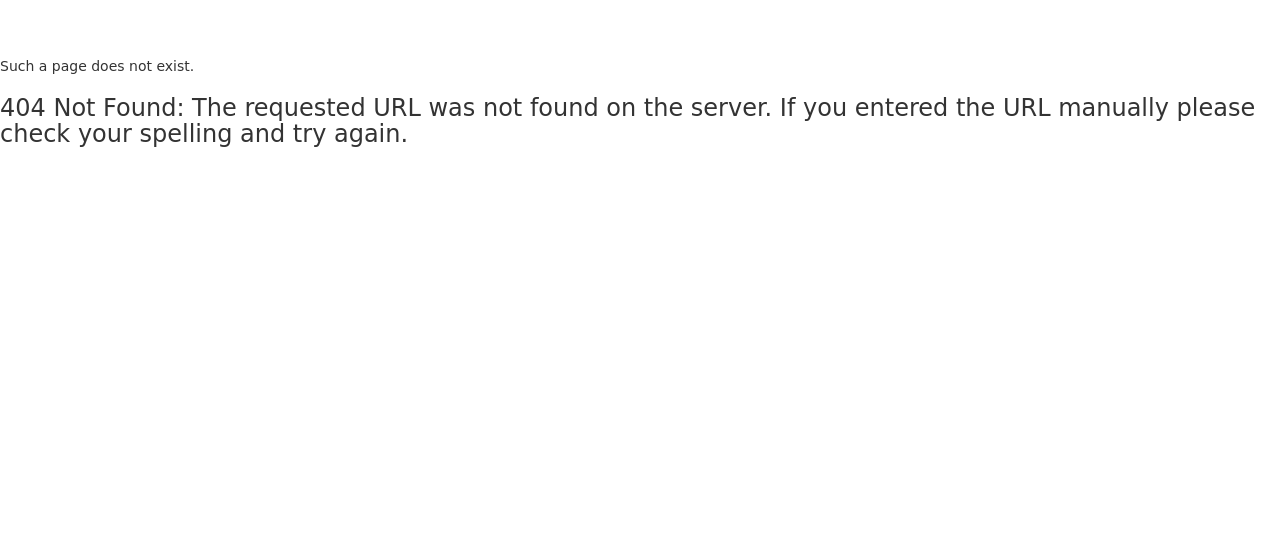
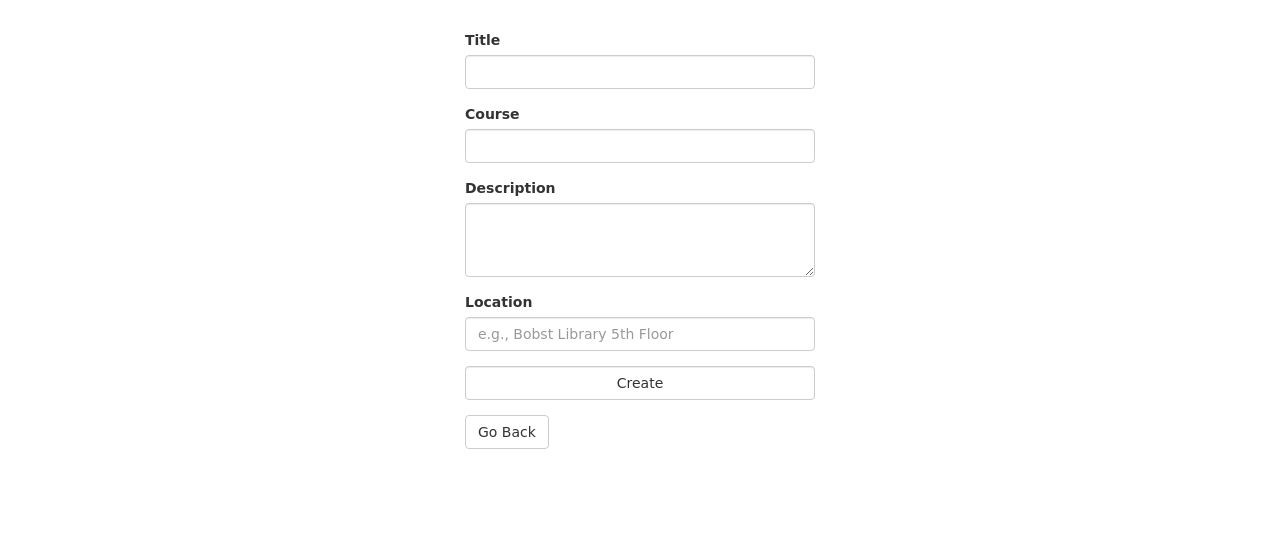
Before and after one commit to peanutoil/StudyBuddies, a Flask app: page /create in a window 1280 px wide. Shown: the part 196-747 px from the top of the page. Run offline with Flask 2, Linux system fonts and the light colour scheme; some libraries are stand-ins or nearby versions; some web fonts are replaced.

Commit message:
Clean up and add create page

```diff
--- a/main.py
+++ b/main.py
@@ -6,7 +6,9 @@ from flask_moment import Moment
 from datetime import datetime
 
 fl = Flask("study")
+
 Bootstrap(fl)
+
 moment = Moment(fl)
 fl.config["SECRET_KEY"] = "RANDOMkey"
 fl.config['MONGO_URI'] = "mongodb://localhost:27017/study-db"
@@ -101,7 +103,7 @@ def searching(search):
     return searchResults
 
 
-@fl.route("/viewSearch", methods=["GET", "POST"])
+@fl.route("/viewsearch", methods=["GET", "POST"])
 def viewSearch():
     if request.method == "GET":
         return render_template("viewsearch.html", allSearches=searchData)
@@ -109,18 +111,30 @@ def viewSearch():
         return redirect("/view")
 
 
-@fl.route("/upload", methods=["GET", "POST"])
-def upload():
+@fl.route("/create", methods=["GET", "POST"])
+def create():
     if request.method == "GET":
-        return render_template("upload.html")
+        return render_template("create.html")
     elif request.method == "POST":
-        flash("Successfully uploaded!")
+        flash("Successfully created a post!")
+
         for item in request.form:
-            title = request.form['title']
-            filename = request.form['filename']
-        entry = {"title": title, "filename": filename,
-                 "user": session["info"]["email"], "time": datetime.utcnow()}
+            title = request.form["title"]
+            subject = request.form["subject"]
+            location = request.form["location"]
+            description = request.form["description"]
+
+        entry = {
+            "title": title,
+            "subject": subject,
+            "location": location,
+            "description": description,
+            "user": session["info"]["email"],
+            "time": datetime.utcnow()
+        }
+
         mongo.db.posts.insert_one(entry)
+
         return redirect("/user")
 
 
--- a/static/styles/base.css
+++ b/static/styles/base.css
@@ -2,6 +2,10 @@
 
 body {
     font-family: 'Baloo Tamma 2', cursive;
+}
+
+.jumbotron {
+    background-image: url('https://99designs-blog.imgix.net/blog/wp-content/uploads/2018/12/Gradient_builder_2.jpg');
 }
 
 .footer {
@@ -16,5 +20,5 @@ body {
 }
 
 .form-control {
-margin-bottom: 15px;
+    margin-bottom: 15px;
 }
--- /dev/null
+++ b/templates/create.html
@@ -0,0 +1,48 @@
+{% extends "base.html" %}
+{% block title %}Create a study group{% endblock %}
+{% block content %}
+{{ super() }}
+<div class="jumbotron">
+    <div class="container">
+        <h1>Create a study group</h1>
+    </div>
+</div>
+<div class="container">
+    <div class="row">
+        <div class="col-md-12">
+            <div class="flashMsg">
+                {% for msg in get_flashed_messages() %}
+                <div class="alert alert-success alert-dismissible">
+                    <a href="#" class="close" data-dismiss="alert" aria-label="close">&times;</a>
+                    <strong>{{msg}}</strong>
+                </div>
+                {% endfor %}
+            </div>
+        </div>
+    </div>
+</div>
+<div class="container">
+    <div class="col-md-4 col-md-offset-4">
+        <form method="POST">
+            <div class="mb-3">
+                <label for="title" class="form-label">Title</label>
+                <input type="text" class="form-control" id="title" placeholder="" />
+            </div>
+            <div class="mb-3">
+                <label for="subject" class="form-label">Course</label>
+                <input type="text" class="form-control" id="subject" placeholder="" />
+            </div>
+            <div class="mb-3">
+                <label for="description" class="form-label">Description</label>
+                <textarea class="form-control" id="description" rows="3"></textarea>
+            </div>
+            <div class="mb-3">
+                <label for="location" class="form-label">Location</label>
+                <input type="text" class="form-control" id="location" placeholder="e.g., Bobst Library 5th Floor" />
+            </div>
+            <input type="submit" class="form-control btn btn-default" value="Create" />
+        </form>
+        <a href="/" class="btn btn-default">Go Back</a>
+    </div>
+</div>
+{% endblock %}
--- a/templates/error.html
+++ b/templates/error.html
@@ -2,8 +2,7 @@
 {% block title %}Login{% endblock %}
 {% block content %}
 {{ super() }}
-<div class="jumbotron"
-    style="background-image: url('https://99designs-blog.imgix.net/blog/wp-content/uploads/2018/12/Gradient_builder_2.jpg')">
+<div class="jumbotron">
     <div class="container">
         <h1>ERROR</h1>
     </div>
--- a/templates/login.html
+++ b/templates/login.html
@@ -2,8 +2,7 @@
 {% block title %}Login{% endblock %}
 {% block content %}
 {{ super() }}
-<div class="jumbotron"
-    style="background-image: url('https://99designs-blog.imgix.net/blog/wp-content/uploads/2018/12/Gradient_builder_2.jpg')">
+<div class="jumbotron">
     <div class="container">
         <h1>Login</h1>
         <p>No account? <a href="/">Click here</a></p>
--- a/templates/register.html
+++ b/templates/register.html
@@ -2,8 +2,7 @@
 {% block title %}Registration{% endblock %}
 {% block content %}
 {{ super() }}
-<div class="jumbotron"
-    style="background-image: url('https://99designs-blog.imgix.net/blog/wp-content/uploads/2018/12/Gradient_builder_2.jpg')">
+<div class="jumbotron">
     <div class="container">
         <h1>Registration</h1>
         <p>Already have an account? <a href="/login">Click here</a></p>
--- a/templates/viewsearch.html
+++ b/templates/viewsearch.html
@@ -3,9 +3,7 @@
 {% block content %}
 {{ super() }}
 
-<body>
-    <div class="jumbotron"
-        style="background-image: url('https://99designs-blog.imgix.net/blog/wp-content/uploads/2018/12/Gradient_builder_2.jpg')">
+<div class="jumbotron">
     <div class="container">
         <h1>Search</h1>
     </div>
@@ -32,5 +30,4 @@
             {% endfor %}
     </form>
 </div>
-</body>
 {% endblock %}
```
Also changed, not shown: templates/home.html (+2 -8 lines), templates/upload.html (deleted, +0 -41 lines), templates/view.html (+2 -7 lines). Lines whose indentation alone changed are shown as unchanged.
